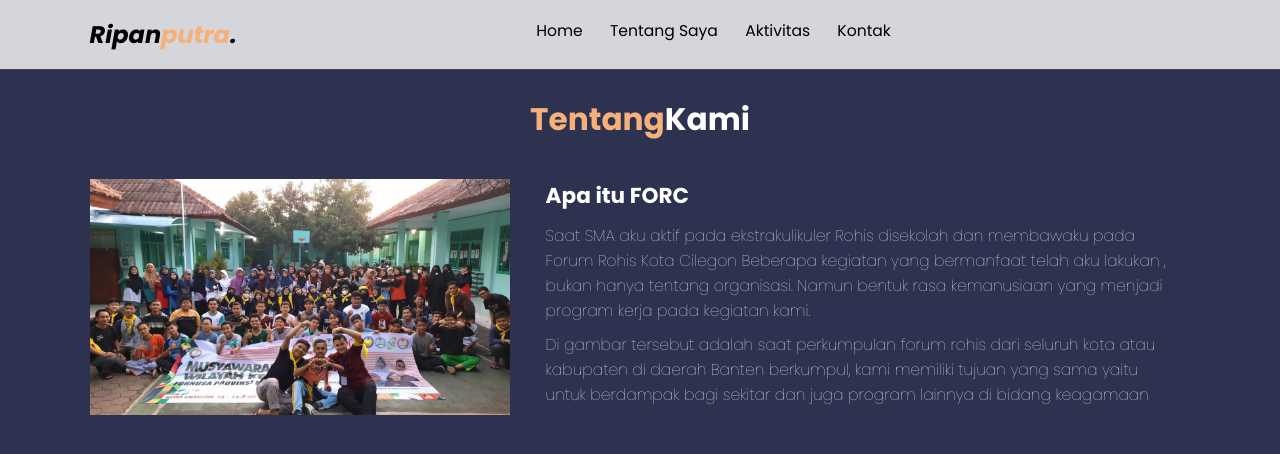
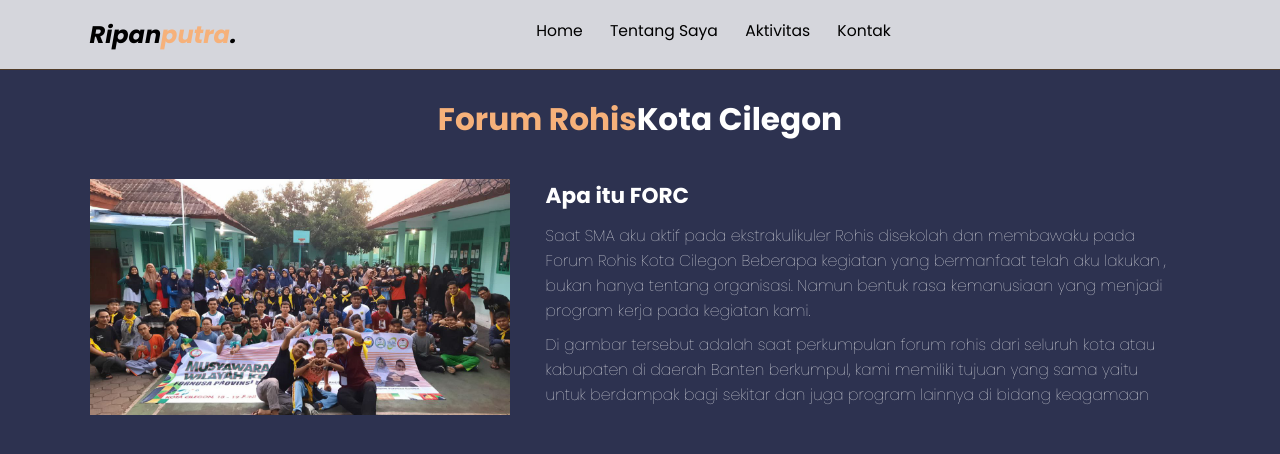
Before and after one commit to penyulaut/Profile_RipanPutra, a plain HTML site: page menu4.html in a window 1280 px wide. Drawn offline with nearby package versions, Linux system fonts and the light colour scheme.

Commit message:
Update menu4.html

```diff
--- a/menu4.html
+++ b/menu4.html
@@ -46,7 +46,7 @@
     </nav>
     <!-- Navbar end -->
     <div class="experience">
-        <h2><span>Tentang</span>Kami</h2>
+        <h2><span>Forum Rohis</span>Kota Cilegon</h2>
 
         <div class="row">
             <div class="layer">
```
